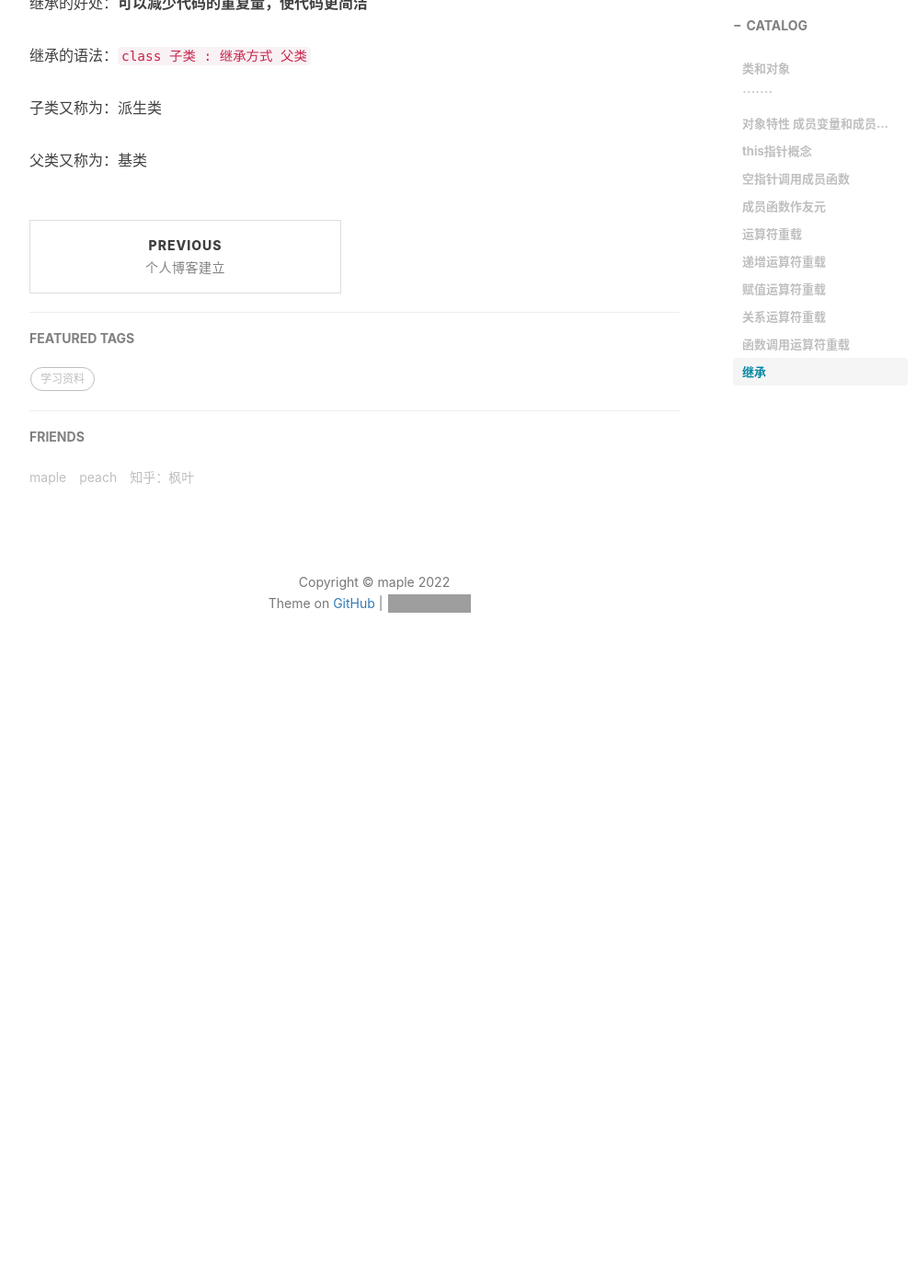
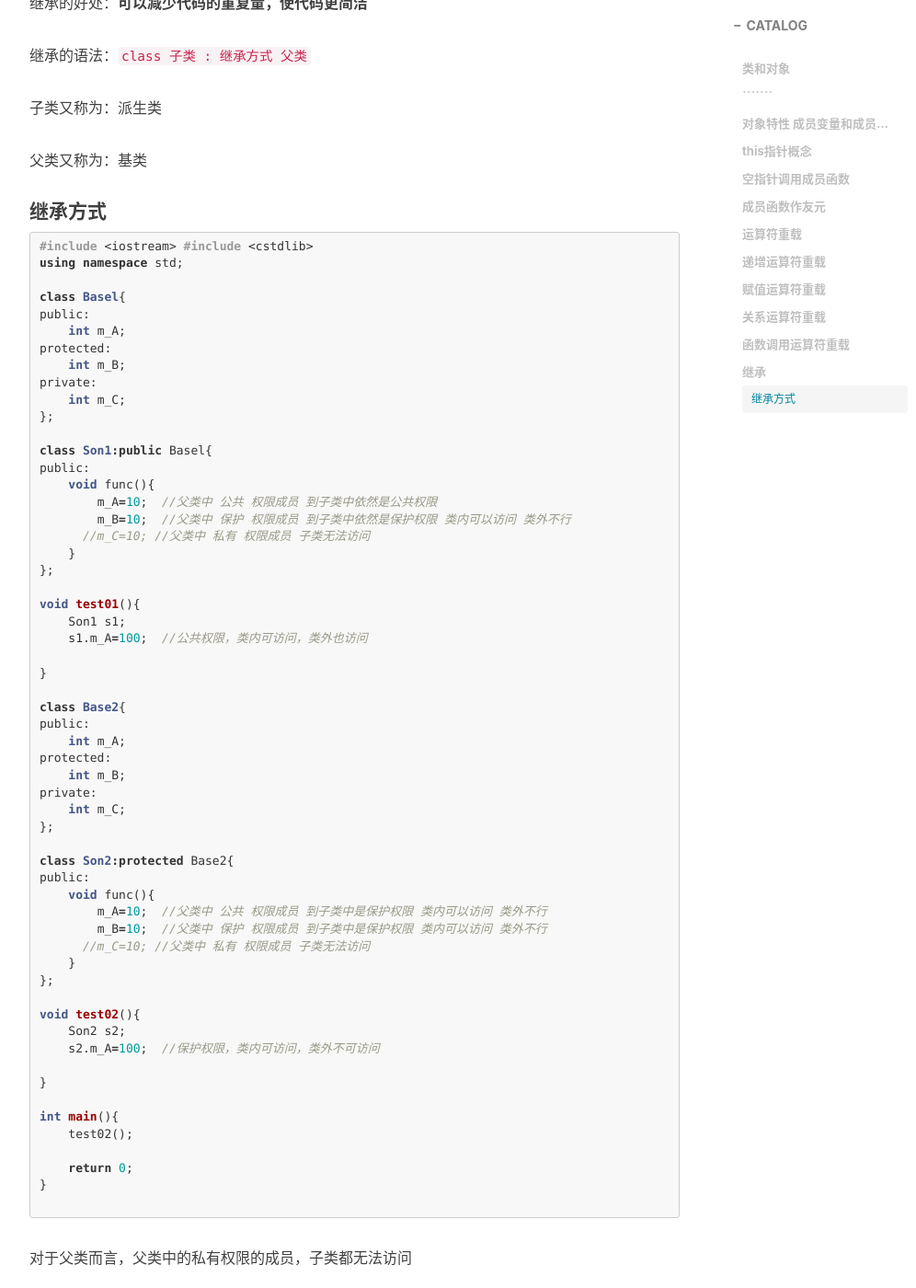
Before and after one commit to 02maple/02maple.github.io_bak, a Jekyll site: the page built from _posts/2022-11-24-C++学习.md, in a window 1280 px wide and 1400 px high, scrolled down 15858 px. Shown: the whole window at 92% size, without its empty margins (233-1229 px from the left). Built offline with Jekyll 4.4.1, drawn with Linux system fonts in a browser that asks for light colours; nearby versions of some CDN libraries; comment, search, counter and statistics services are not loaded; before the commit the page ends 16618 px from its top, so only the background shows below that; some of the changed text lies outside the part shown; grey boxes are pictures that could not be loaded.

Commit message:
Update 2022-11-24-C++学习.md

````diff
--- a/_posts/2022-11-24-C++学习.md
+++ b/_posts/2022-11-24-C++学习.md
@@ -816,3 +816,71 @@ int main(){
 子类又称为：派生类
 
 父类又称为：基类
+
+#### 继承方式
+
+```cpp
+#include <iostream>
+#include <cstdlib>
+
+using namespace std;
+
+class Basel{
+public:
+    int m_A;
+protected:
+    int m_B;
+private:
+    int m_C;
+};
+
+class Son1:public Basel{
+public:
+    void func(){
+        m_A=10;  //父类中 公共 权限成员 到子类中依然是公共权限
+        m_B=10;  //父类中 保护 权限成员 到子类中依然是保护权限  类内可以访问 类外不行
+      //m_C=10;  //父类中 私有 权限成员 子类无法访问
+    }
+};
+
+void test01(){
+    Son1 s1;
+    s1.m_A=100;  //公共权限，类内可访问，类外也访问
+
+}
+
+class Base2{
+public:
+    int m_A;
+protected:
+    int m_B;
+private:
+    int m_C;
+};
+
+class Son2:protected Base2{
+public:
+    void func(){
+        m_A=10;  //父类中 公共 权限成员 到子类中是保护权限  类内可以访问 类外不行
+        m_B=10;  //父类中 保护 权限成员 到子类中是保护权限  类内可以访问 类外不行
+      //m_C=10;  //父类中 私有 权限成员 子类无法访问
+    }
+};
+
+void test02(){
+    Son2 s2;
+    s2.m_A=100;  //保护权限，类内可访问，类外不可访问
+
+}
+
+int main(){
+    test02();
+
+    return 0;
+}
+
+```
+
+对于父类而言，父类中的私有权限的成员，子类都无法访问
+
+如果是公共继承，权限不变；如果是保护继承，变为保护继承；如果是私有继承，变为私有继承
````
